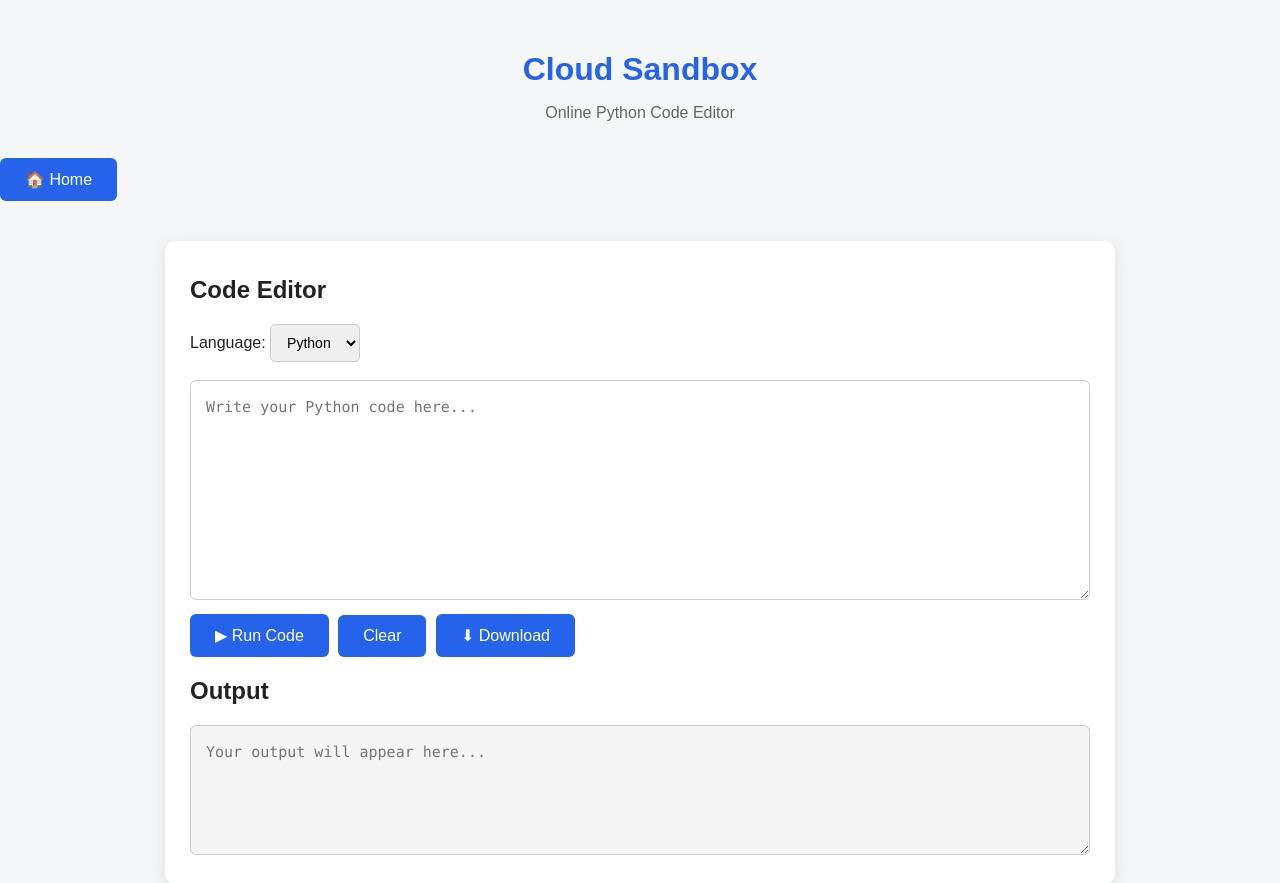
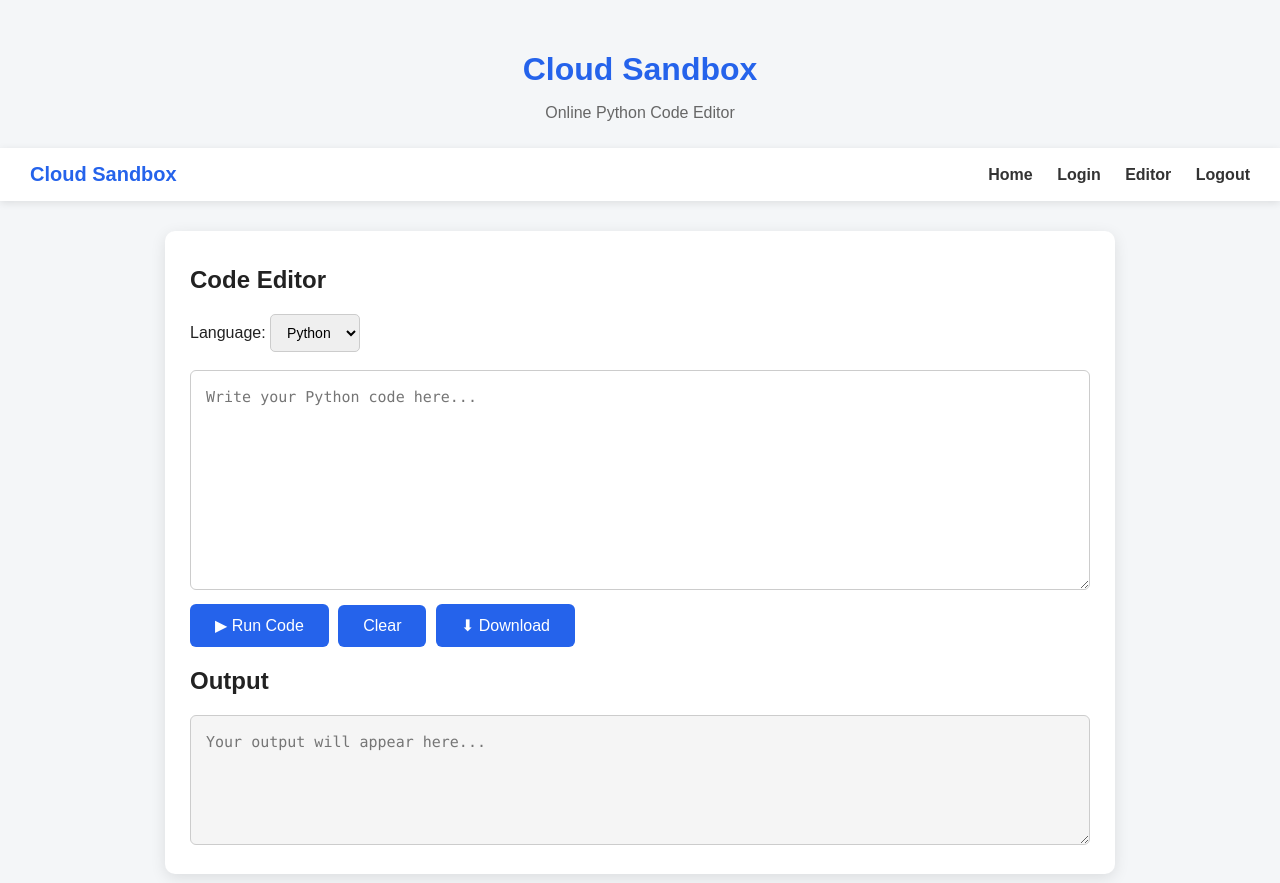
Before and after one commit to yuvanikacs25-dotcom/CloudSandbox, a Flask app: page /editor in a window 1280 px wide. Shown: the top 883 px of the page. Run offline with Flask 3, Linux system fonts and the light colour scheme.

Commit message:
Add logout navigation link

```diff
--- a/templates/editor.html
+++ b/templates/editor.html
@@ -18,11 +18,19 @@
 
 </div>
 
-<a href="/">
-	<button class="run-button">
-		🏠 Home
-	</button>
-</a>
+<nav class="navbar">
+
+    <div class="nav-title">
+        Cloud Sandbox
+    </div>
+
+ <div class="nav-links">
+    <a href="/">Home</a>
+    <a href="/login">Login</a>
+    <a href="/editor">Editor</a>
+    <a href="/login">Logout</a>
+</div>
+</nav>
 
 <div class="container">
 
```
